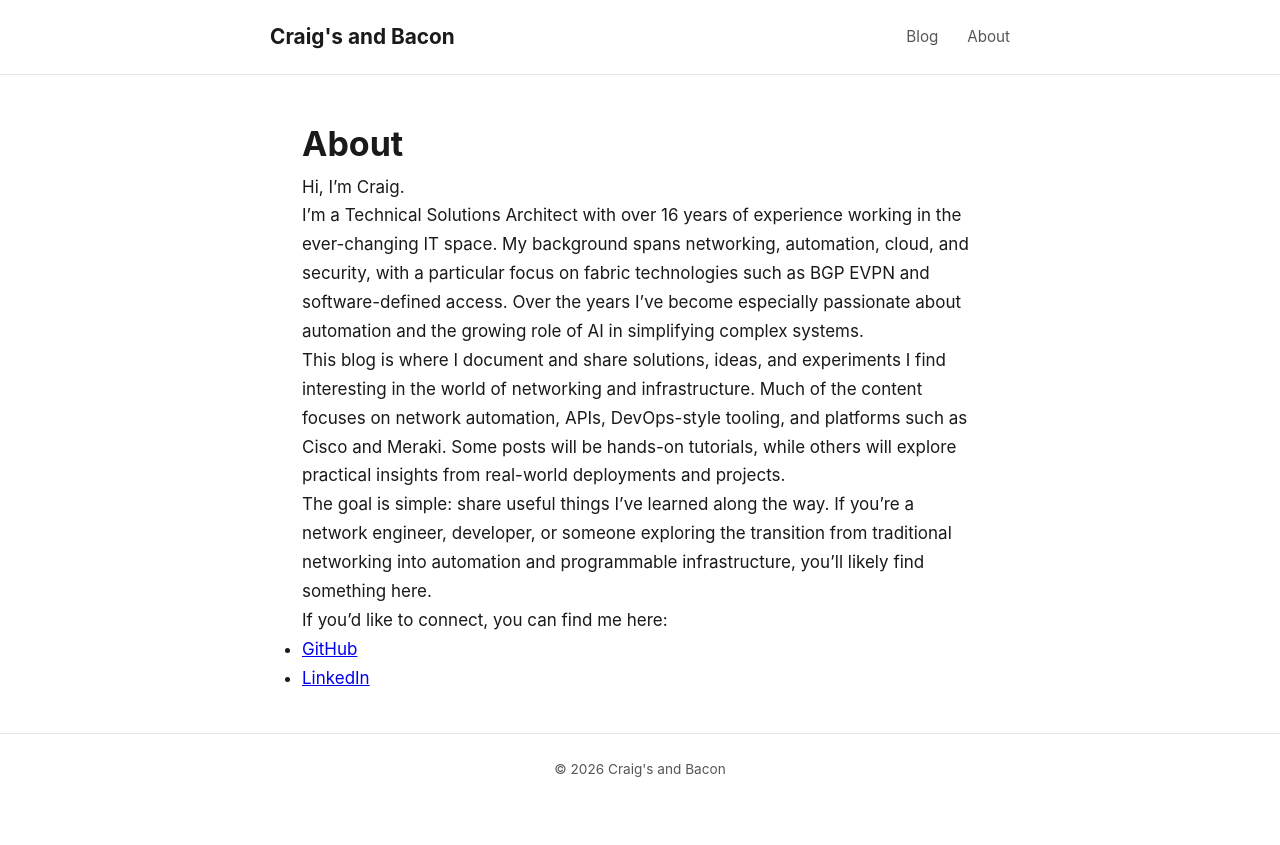
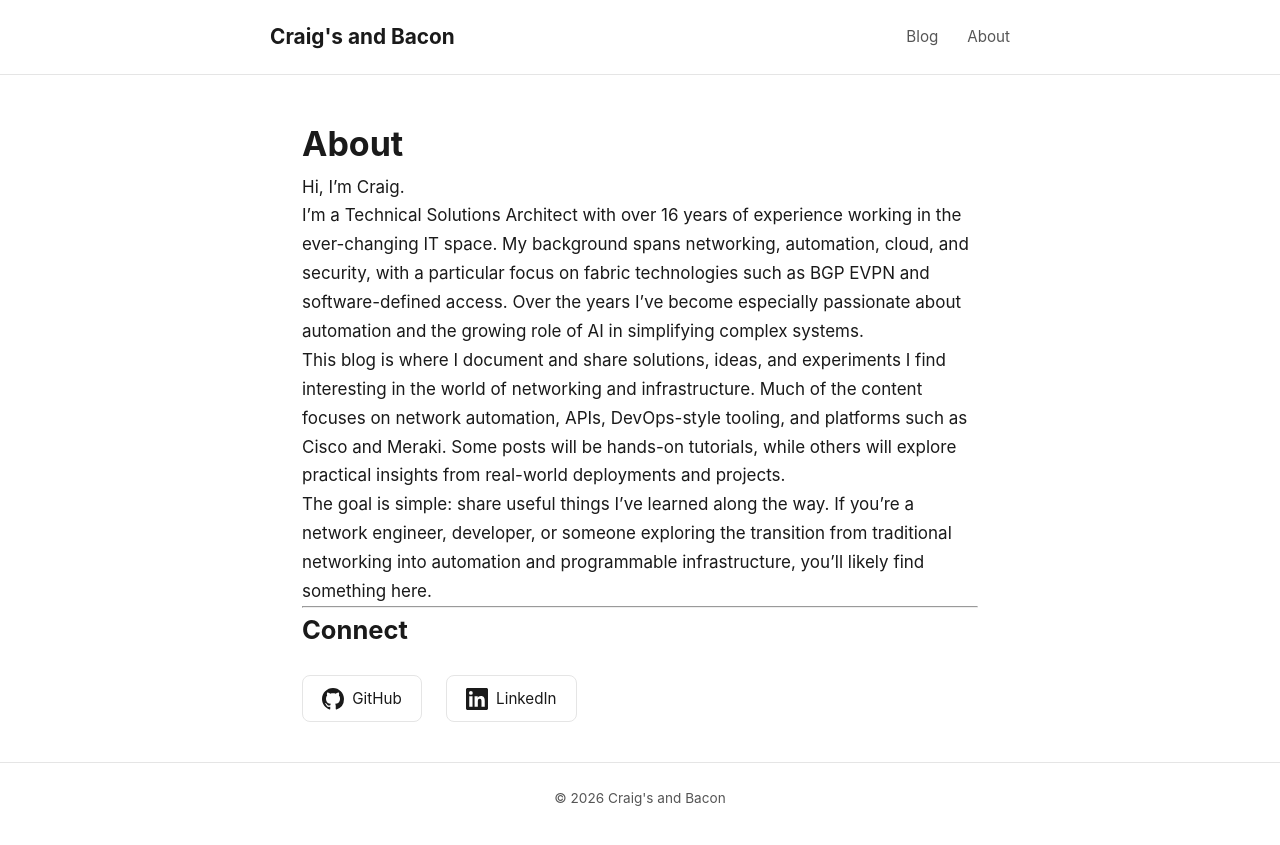
Before and after one commit to crwickha/crwickha.github.io, a Jekyll site: the page built from about.md, in a window 1280 px wide. Shown: the top 845 px of the page. Built offline with Jekyll 4.4.1, drawn with Linux system fonts in a browser that asks for light colours.

Commit message:
Add connect section with GitHub and LinkedIn icons

```diff
--- a/about.md
+++ b/about.md
@@ -13,7 +13,17 @@ This blog is where I document and share solutions, ideas, and experiments I find
 
 The goal is simple: share useful things I've learned along the way. If you're a network engineer, developer, or someone exploring the transition from traditional networking into automation and programmable infrastructure, you'll likely find something here.
 
-If you'd like to connect, you can find me here:
+---
 
-- [GitHub](https://github.com/crwickha/)
-- [LinkedIn](https://www.linkedin.com/in/craig-wickham-38a6445a)
+## Connect
+
+<div class="connect-links">
+  <a href="https://github.com/crwickha/" class="connect-link" target="_blank" rel="noopener">
+    <svg viewBox="0 0 24 24" xmlns="http://www.w3.org/2000/svg"><path d="M12 0C5.37 0 0 5.37 0 12c0 5.31 3.435 9.795 8.205 11.385.6.105.825-.255.825-.57 0-.285-.015-1.23-.015-2.235-3.015.555-3.795-.735-4.035-1.41-.135-.345-.72-1.41-1.23-1.695-.42-.225-1.02-.78-.015-.795.945-.015 1.62.87 1.845 1.23 1.08 1.815 2.805 1.305 3.495.99.105-.78.42-1.305.765-1.605-2.67-.3-5.46-1.335-5.46-5.925 0-1.305.465-2.385 1.23-3.225-.12-.3-.54-1.53.12-3.18 0 0 1.005-.315 3.3 1.23.96-.27 1.98-.405 3-.405s2.04.135 3 .405c2.295-1.56 3.3-1.23 3.3-1.23.66 1.65.24 2.88.12 3.18.765.84 1.23 1.905 1.23 3.225 0 4.605-2.805 5.625-5.475 5.925.435.375.81 1.095.81 2.22 0 1.605-.015 2.895-.015 3.3 0 .315.225.69.825.57A12.02 12.02 0 0024 12c0-6.63-5.37-12-12-12z"/></svg>
+    <span>GitHub</span>
+  </a>
+  <a href="https://www.linkedin.com/in/craig-wickham-38a6445a" class="connect-link" target="_blank" rel="noopener">
+    <svg viewBox="0 0 24 24" xmlns="http://www.w3.org/2000/svg"><path d="M20.447 20.452h-3.554v-5.569c0-1.328-.027-3.037-1.852-3.037-1.853 0-2.136 1.445-2.136 2.939v5.667H9.351V9h3.414v1.561h.046c.477-.9 1.637-1.85 3.37-1.85 3.601 0 4.267 2.37 4.267 5.455v6.286zM5.337 7.433a2.062 2.062 0 01-2.063-2.065 2.064 2.064 0 112.063 2.065zm1.782 13.019H3.555V9h3.564v11.452zM22.225 0H1.771C.792 0 0 .774 0 1.729v20.542C0 23.227.792 24 1.771 24h20.451C23.2 24 24 23.227 24 22.271V1.729C24 .774 23.2 0 22.222 0h.003z"/></svg>
+    <span>LinkedIn</span>
+  </a>
+</div>
--- a/assets/css/style.css
+++ b/assets/css/style.css
@@ -238,6 +238,37 @@ body {
   color: var(--text-light);
 }
 
+/* Connect links */
+.connect-links {
+  display: flex;
+  gap: 1.5rem;
+  margin-top: 1.5rem;
+}
+
+.connect-link {
+  display: flex;
+  align-items: center;
+  gap: 0.5rem;
+  padding: 0.6rem 1.2rem;
+  border: 1px solid var(--border);
+  border-radius: 8px;
+  color: var(--text);
+  text-decoration: none;
+  font-size: 0.95rem;
+  transition: border-color 0.2s, color 0.2s;
+}
+
+.connect-link:hover {
+  border-color: var(--accent);
+  color: var(--accent);
+}
+
+.connect-link svg {
+  width: 22px;
+  height: 22px;
+  fill: currentColor;
+}
+
 /* Dark mode */
 @media (prefers-color-scheme: dark) {
   :root {
```
